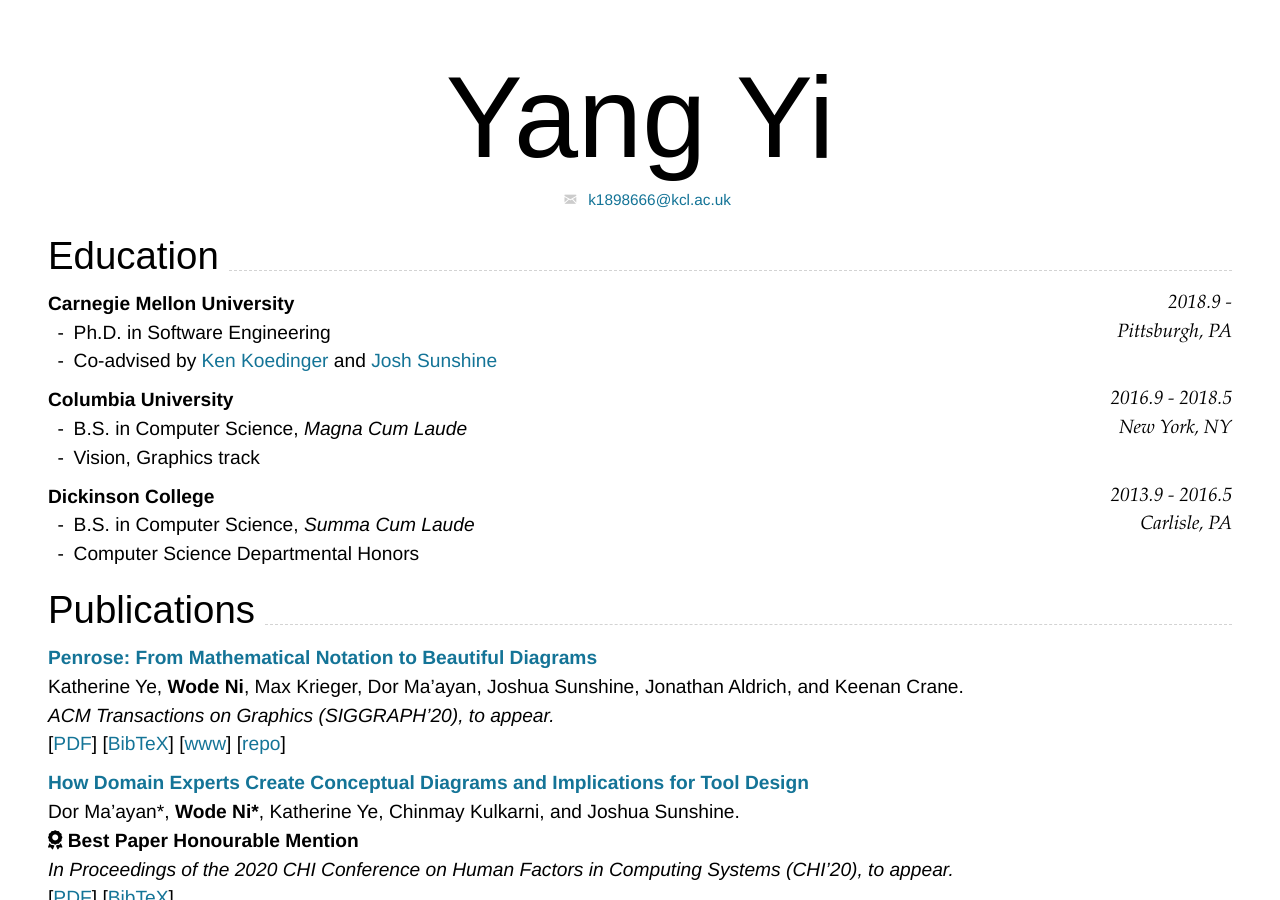
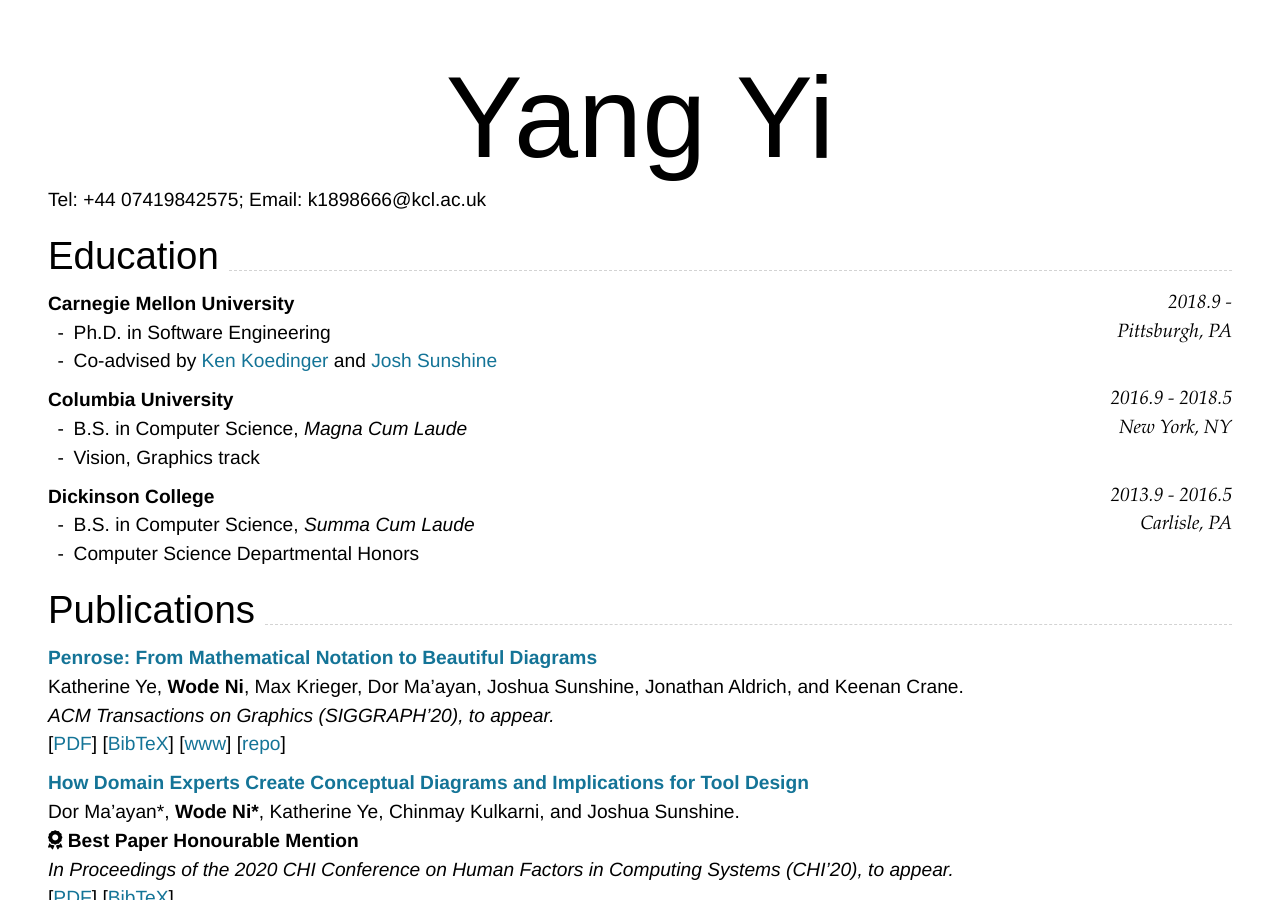
Before and after one commit to yiyiyi1992/Resume, a Jekyll site: the page built from index.md, in a window 1280 px wide and 900 px high. Built offline with Jekyll 4.4.1, drawn with Linux system fonts in a browser that asks for light colours; nearby versions of some CDN libraries; part of the change alters nothing that is shown.

Commit message:
Update index.md

```diff
--- a/index.md
+++ b/index.md
@@ -8,16 +8,7 @@ email:
 ---
 
 # Yang Yi
-
-<!--
-include contact information from the front matter
-Supported arguments:
-    - homepage: url, text
-    - phone
-    - email
--->
-
-{% include cv-contact.html %}
+  Tel: +44 07419842575; Email: k1898666@kcl.ac.uk
 
 ## Education
 
```
